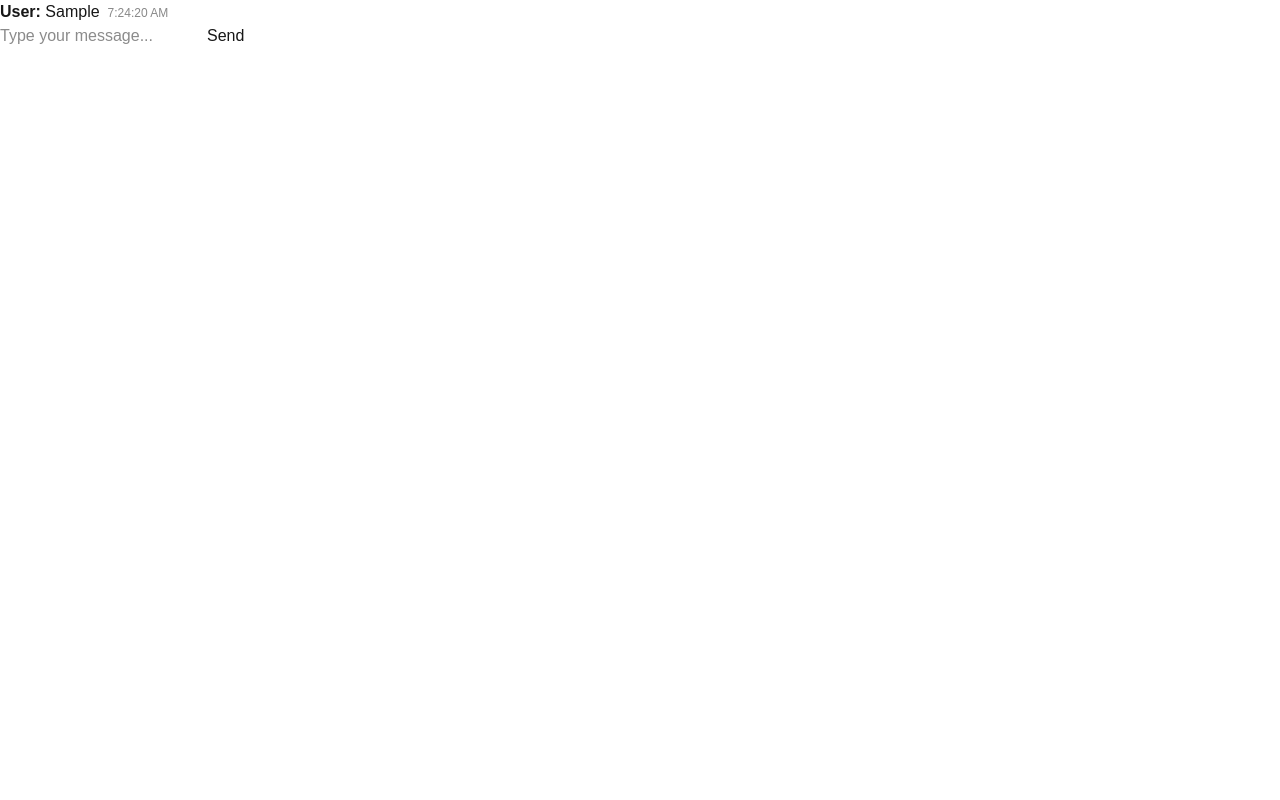
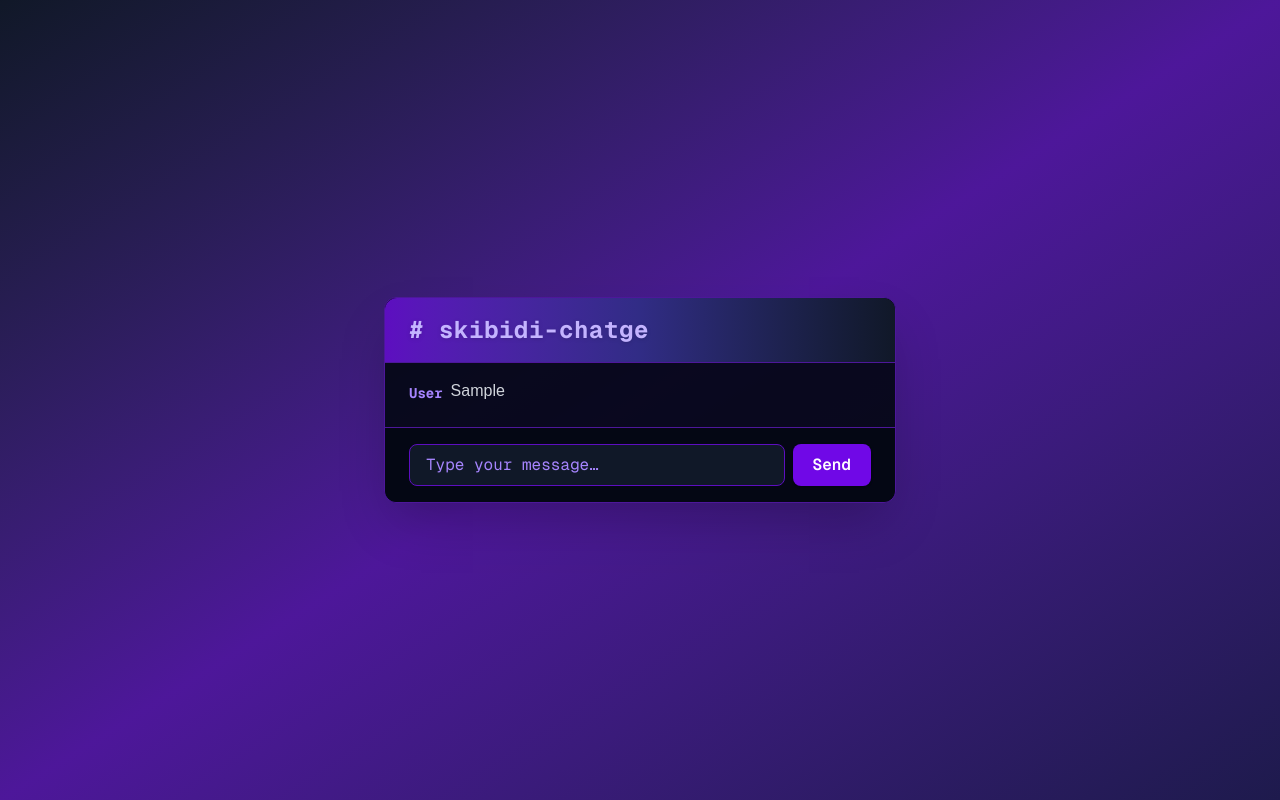
Before and after one commit to ME0WGE/skibidi-chat-nextjs, a Next.js app: page / in a window 1280 px wide. Both pictures are taken after typing "Sample" into the empty fields and a click on the button "Send". Built offline with nearby package versions, Linux system fonts and the light colour scheme.

Commit message:
add style IIRC like

```diff
--- a/src/app/layout.tsx
+++ b/src/app/layout.tsx
@@ -13,8 +13,8 @@ const geistMono = Geist_Mono({
 });
 
 export const metadata: Metadata = {
-  title: "Create Next App",
-  description: "Generated by create next app",
+  title: "SkiBiDi Chat",
+  description: "Growing up is realising Tony Stark was a Vibe Coder",
 };
 
 export default function RootLayout({
--- a/src/components/Chat.tsx
+++ b/src/components/Chat.tsx
@@ -1,5 +1,5 @@
 "use client";
-import React, { useEffect, useState } from "react";
+import React, { useEffect, useRef, useState } from "react";
 
 // Adapter le type Message pour matcher l'API
 type Message = {
@@ -12,6 +12,12 @@ type Message = {
 export const Chat: React.FC = () => {
   const [messages, setMessages] = useState<Message[]>([]);
   const [input, setInput] = useState<string>("");
+  const messagesEndRef = useRef<HTMLDivElement>(null);
+
+  // Scroll to bottom on new message
+  useEffect(() => {
+    messagesEndRef.current?.scrollIntoView({ behavior: "smooth" });
+  }, [messages]);
 
   // Fetch messages from API
   const fetchMessages = async () => {
@@ -31,7 +37,6 @@ export const Chat: React.FC = () => {
     e.preventDefault();
     if (!input) return;
 
-    // On n'envoie que content et sender, l'API gère id et timestamp
     await fetch("/api/messages", {
       method: "POST",
       headers: {
@@ -44,30 +49,54 @@ export const Chat: React.FC = () => {
     });
 
     setInput("");
-    fetchMessages(); // Rafraîchir immédiatement après envoi
+    fetchMessages();
   };
 
   return (
-    <div>
-      <div>
+    <div className="flex flex-col items-center justify-center min-h-screen bg-gradient-to-br from-gray-900 via-violet-900 to-indigo-950 text-gray-100">
+      <div className="w-full max-w-lg bg-gray-950/90 border border-violet-900 rounded-xl shadow-2xl p-0 flex flex-col">
+        <div className="bg-gradient-to-r from-violet-800 via-indigo-900 to-gray-900 rounded-t-xl px-6 py-4 flex items-center border-b border-violet-900">
+          <span className="text-2xl font-mono font-bold text-violet-300 tracking-wide drop-shadow">
+            # skibidi-chatge
+          </span>
+        </div>
+        <div className="flex-1 overflow-y-auto px-6 py-4 space-y-2 scrollbar-thin scrollbar-thumb-violet-700 scrollbar-track-gray-900">
+          {messages.length === 0 && (
+            <div className="text-gray-500 text-center py-8">
+              Aucun message pour l’instant…
+            </div>
+          )}
           {messages.map((msg) => (
-          <div key={msg.id}>
-            <strong>{msg.sender}:</strong> {msg.content}
-            <span style={{ color: "#888", marginLeft: 8, fontSize: 12 }}>
+            <div key={msg.id} className="flex items-end group">
+              <span className="font-mono text-sm font-bold text-violet-400 mr-2">
+                {msg.sender}
+              </span>
+              <span className="text-gray-300">{msg.content}</span>
+              <span className="ml-auto text-xs text-gray-500 opacity-0 group-hover:opacity-100 transition">
                 {new Date(msg.timestamp).toLocaleTimeString()}
               </span>
             </div>
           ))}
+          <div ref={messagesEndRef} />
         </div>
-      <form onSubmit={sendMessage}>
+        <form
+          onSubmit={sendMessage}
+          className="w-full flex gap-2 px-6 py-4 bg-gray-950/80 rounded-b-xl border-t border-violet-900">
           <input
             type="text"
             value={input}
             onChange={(e) => setInput(e.target.value)}
-          placeholder="Type your message..."
+            placeholder="Type your message…"
+            className="flex-1 px-4 py-2 rounded-lg bg-gray-900 text-violet-200 placeholder-violet-400 border border-violet-800 focus:outline-none focus:ring-2 focus:ring-violet-600 font-mono"
+            autoComplete="off"
           />
-        <button type="submit">Send</button>
+          <button
+            type="submit"
+            className="px-5 py-2 rounded-lg bg-violet-700 hover:bg-violet-800 text-white font-semibold font-mono shadow transition">
+            Send
+          </button>
         </form>
+      </div>
     </div>
   );
 };
```
Also changed, not shown: src/components/footer/Footer.tsx (added, +7 -0 lines). Lines whose indentation alone changed are shown as unchanged.
